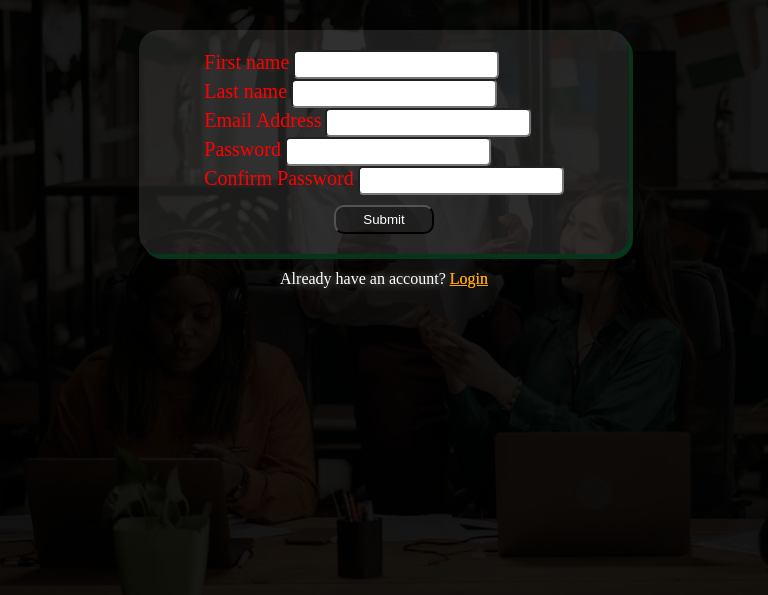
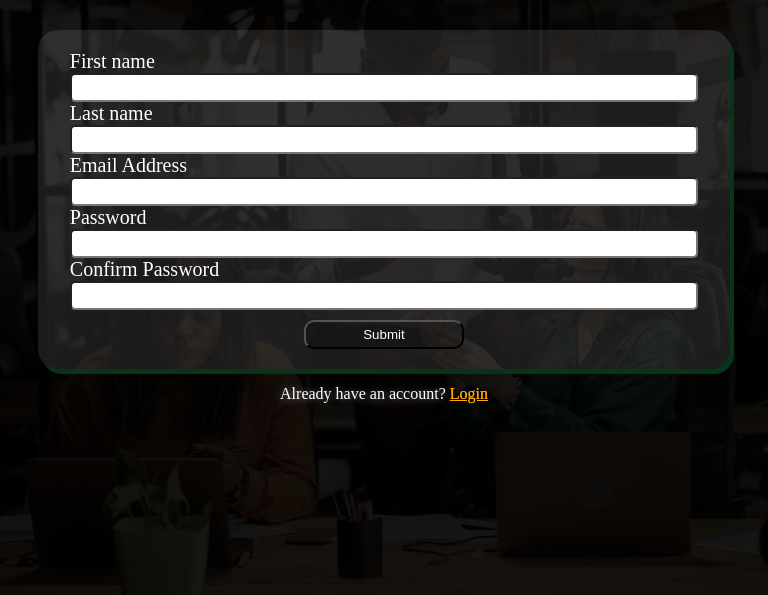
Before and after one commit to Afika-1/aFiKa-Consultations, a website: page signup.html in a window 768 px wide. Shown: the part 167-762 px from the top of the page. Drawn offline with Linux system fonts and the light colour scheme.

Commit message:
signup form responsive

```diff
--- a/signup.css
+++ b/signup.css
@@ -91,7 +91,6 @@ form {
   align-items: center;
   flex-direction: column;
   width: 450px;
-  /* margin-top: 10%; */
   padding: 20px;
   background-color: rgb(255, 255, 255, 0.1);
   border-radius: 20px;
@@ -100,7 +99,7 @@ form {
 }
 form input {
   padding: 5px;
-  width: 25vw;
+  width: 400px;
 
   border-radius: 5px;
 }
@@ -141,8 +140,14 @@ footer {
 a {
   cursor: pointer;
 }
-@media (min-width:410px) {
+@media (max-width:910px) {
     form{
-      color: red;
+      width: 85vw;
+    }
+    form input{
+      width: 80vw;
+    }
+    button{
+      width: 10rem;
     }
 }
--- a/signup.html
+++ b/signup.html
@@ -41,25 +41,26 @@
       <form>
         <div>
           <div>
-            <label for="name">First name</label>
+            <div><label for="name">First name</label></div>
             <input type="text" />
           </div>
           <div>
-            <label for="name">Last name</label>
+            <div><label for="name">Last name</label></div>
             <input type="text" />
           </div>
-          <label for="email"> Email Address</label>
+          <div><label for="email"> Email Address</label></div>
           <input type="email" />
           <div>
-            <label for="password">Password</label>
+            <div><label for="password">Password</label></div>
             <input type="password" />
           </div>
           <div>
-            <label for="password">Confirm Password</label>
+            <div><label for="password">Confirm Password</label></div>
             <input type="password" />
           </div>
         </div>
-        <button type="submit">Submit</button>
+        <div>
+        <button type="submit">Submit</button></div>
       </form>
       <p>Already have an account? <a href="login.html"> Login</a></p>
     </section>
```
